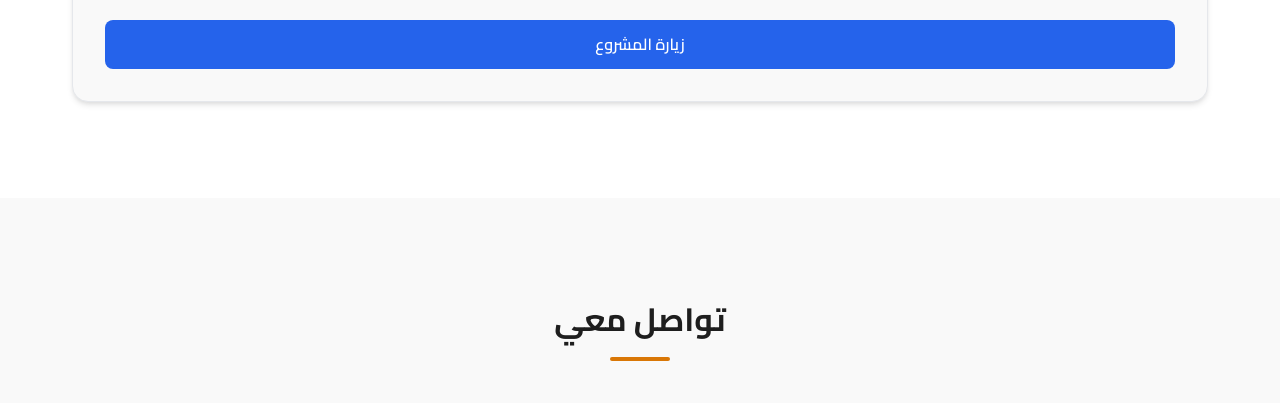
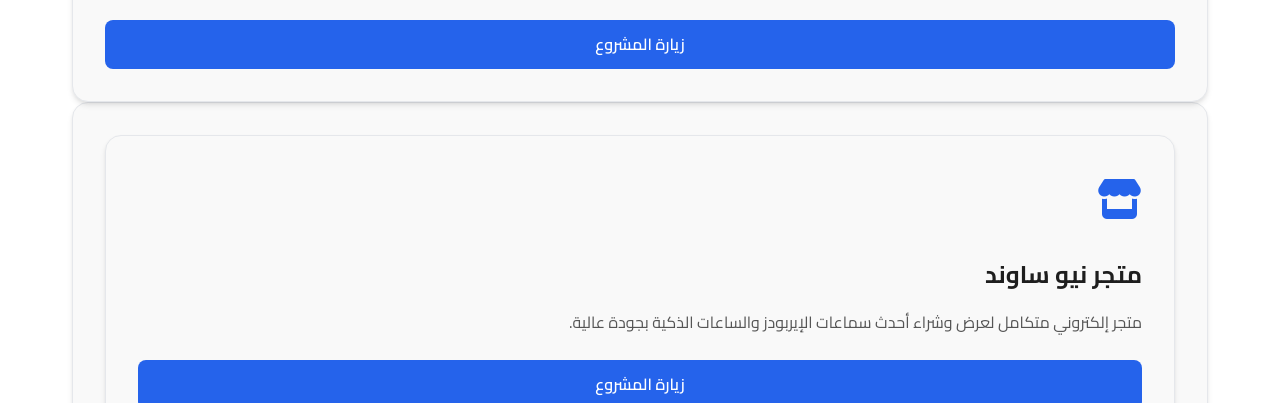
Before and after one commit to fylwbatyrmwsy580-svg/portfolio, a plain HTML site: page index.html in a window 1280 px wide. Shown: the part 2266-2669 px from the top of the page. Drawn offline with Linux system fonts and the light colour scheme.

Commit message:
Update index.html

```diff
--- a/index.html
+++ b/index.html
@@ -440,6 +440,7 @@
 
                                 <span class="lang-ar">زيارة المشروع</span>
 
+
                             </a>
 
                         </div>
@@ -447,6 +448,24 @@
                     </div>
 
                 </div>
+                <div class="card" style="margin-bottom: 1.5rem;">
+                    <div class="card">
+    <div class="card-icon"><i class="fas fa-store" style="color: var(--accent);"></i></div>
+    <h3>
+        <span class="lang-en">NeoSound Store</span>
+        <span class="lang-ar">متجر نيو ساوند</span>
+    </h3>
+    <p>
+        <span class="lang-en">An e-commerce web platform for browsing and purchasing premium earbuds and smartwatches.</span>
+        <span class="lang-ar">متجر إلكتروني متكامل لعرض وشراء أحدث سماعات الإيربودز والساعات الذكية بجودة عالية.</span>
+    </p>
+    <div style="margin-top: 1.5rem;">
+        <a href="https://boyneosound.kesug.com/" target="_blank" class="btn btn-primary" style="display: block; text-align: center; width: 100%;">
+            <span class="lang-en">Visit Project</span>
+            <span class="lang-ar">زيارة المشروع</span>
+        </a>
+    </div>
+</div>
 
             </div>
 
```
